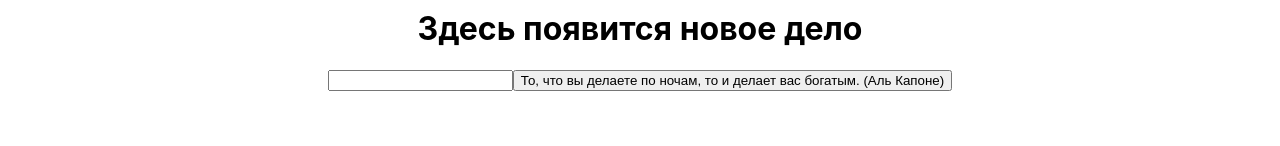
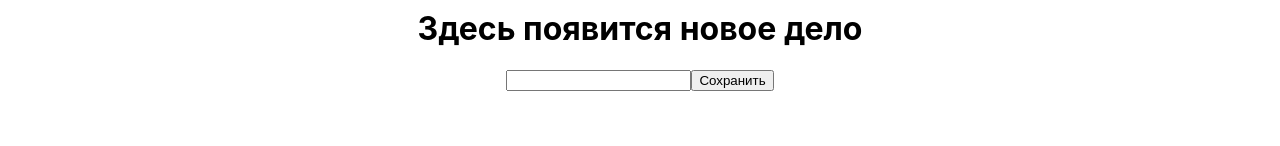
Before and after one commit to Sikstep/smallHwAuto, a React (Create React App) app: page / in a window 1280 px wide. Shown: the part 554-700 px from the top of the page. Built offline with nearby package versions, Linux system fonts and the light colour scheme.

Commit message:
hw4 completed

```diff
--- a/src/HW/4/Button.tsx
+++ b/src/HW/4/Button.tsx
@@ -1,6 +1,6 @@
 type ButtonPropsType = {
   callBack: () => void // НУЖНО ПРОТИПИЗИРОВАТЬ
-  name: any // НУЖНО ПРОТИПИЗИРОВАТЬ
+  name: string // НУЖНО ПРОТИПИЗИРОВАТЬ
 };
 
 export const Button = (props: ButtonPropsType) => {
--- a/src/HW/4/HW4.tsx
+++ b/src/HW/4/HW4.tsx
@@ -32,7 +32,7 @@ export const HW4 = () => {
 
       <Input currentText={currentText} setCurrentText={setCurrentText}/>
 
-      <Button name={texts} callBack={handleSave} />
+      <Button name={'Сохранить'} callBack={handleSave} />
 
       <h1 style={{ marginTop: '50px' }}>СПИСОК ДЕЛ НА ДЕНЬ:</h1>
 
--- a/src/HW/4/Input.tsx
+++ b/src/HW/4/Input.tsx
@@ -7,7 +7,7 @@ type InputPropsType = {
 
 export const Input = (props: InputPropsType) => {
 	const onChangeHandler = (event: ChangeEvent<HTMLInputElement>) => {
-		props.setCurrentText(props.currentText)
+		props.setCurrentText(event.currentTarget.value)
 	};
 
 	return (
```
